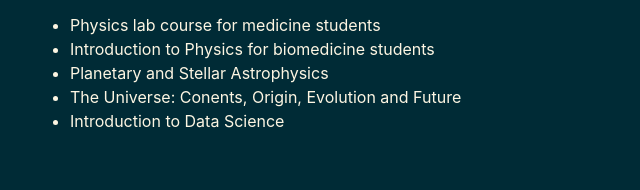
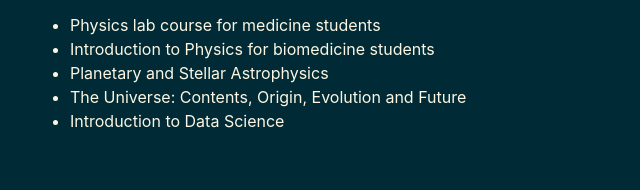
Before and after one commit to tiny-hippo/tiny-hippo.github.io, a website: page index.html in a window 1280 px wide. Shown: the part 2070-2260 px from the top of the page, 55-695 px from the left. Drawn offline with Linux system fonts and the light colour scheme.

Commit message:
fix spelling error

```diff
--- a/index.html
+++ b/index.html
@@ -119,7 +119,7 @@
                   <li>Physics lab course for medicine students</li>
                   <li>Introduction to Physics for biomedicine students</li>
                   <li>Planetary and Stellar Astrophysics</li>
-                  <li>The Universe: Conents, Origin, Evolution and Future</li>
+                  <li>The Universe: Contents, Origin, Evolution and Future</li>
                   <li>Introduction to Data Science</li>
                 </ul>
               </p>
```
